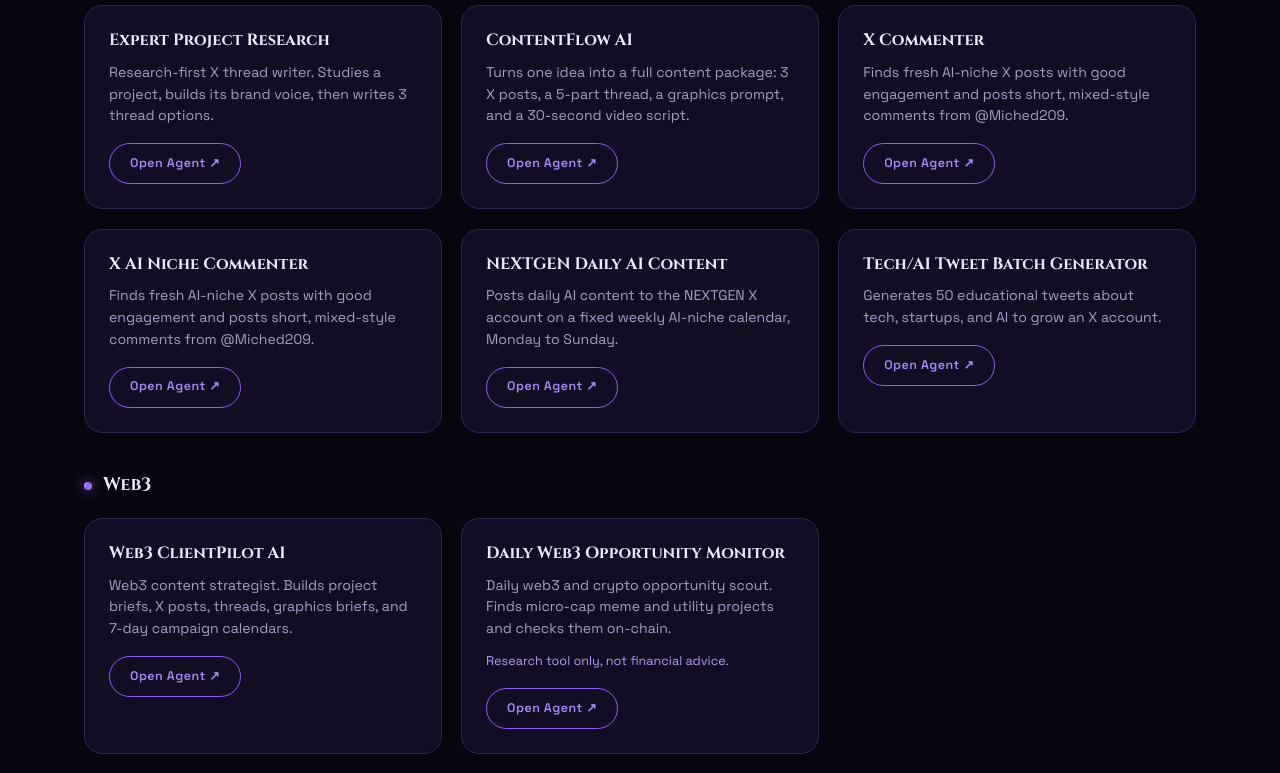
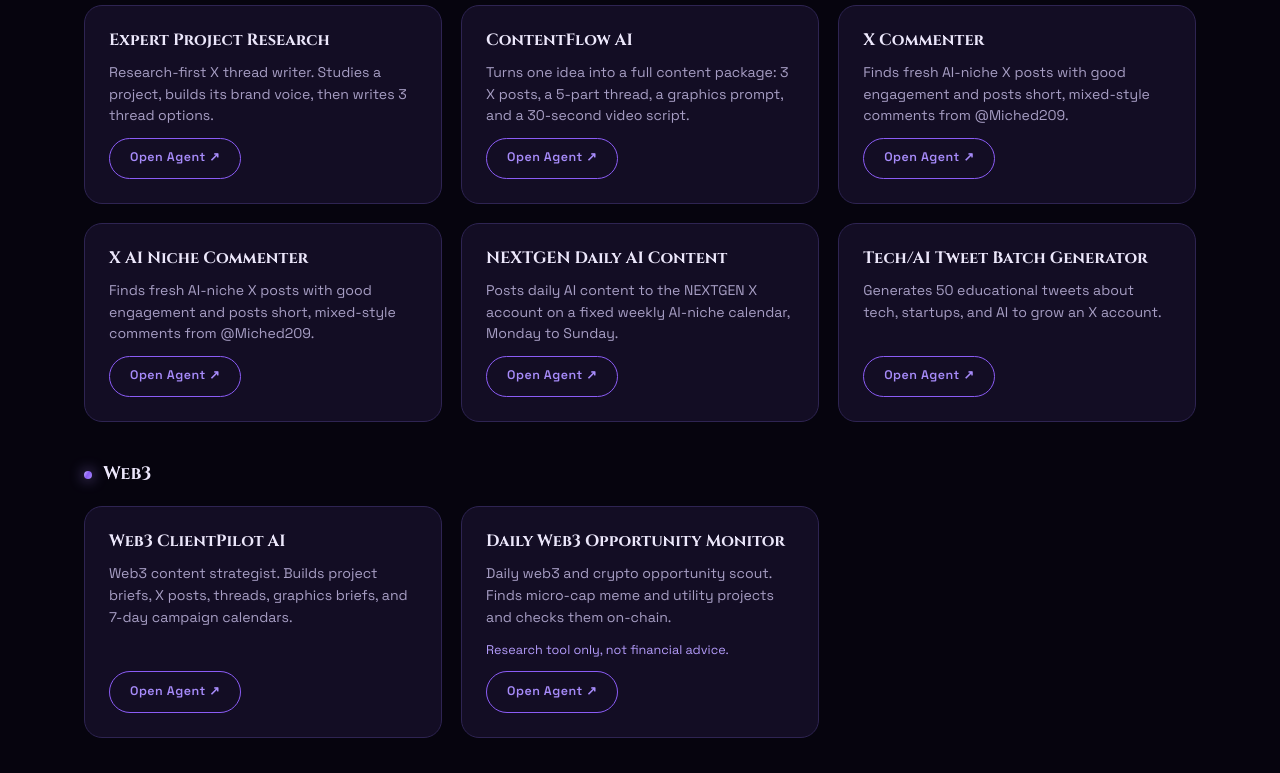
Before and after one commit to michaelcrypto1/michaelcrypt-portfolio, a plain HTML site: page index.html in a window 1280 px wide. Shown: the part 5000-5773 px from the top of the page. Drawn offline with Linux system fonts and the light colour scheme.

Commit message:
Upgrade: AI Agents (11) + QANAT proof of work sections, More Videos CTA, QA skills & service card

```diff
--- a/index.html
+++ b/index.html
@@ -261,7 +261,7 @@ footer .f-brand{font-family:'Cinzel',serif;color:var(--gold);font-weight:600;mar
 .agent-card h4{font-family:'Cinzel',serif;font-size:1.02rem;line-height:1.32;}
 .agent-card p{color:var(--muted);font-size:.88rem;line-height:1.55;}
 .agent-card p em{color:var(--fire2);font-style:normal;font-size:.79rem;}
-.agent-card .btn{align-self:flex-start;margin-top:.35rem;padding:.6rem 1.25rem;font-size:.78rem;letter-spacing:.04em;}
+.agent-card .btn{align-self:flex-start;margin-top:auto;padding:.6rem 1.25rem;font-size:.78rem;letter-spacing:.04em;}
 
 /* ------- PROOF OF WORK ------- */
 .proof-card{
```
